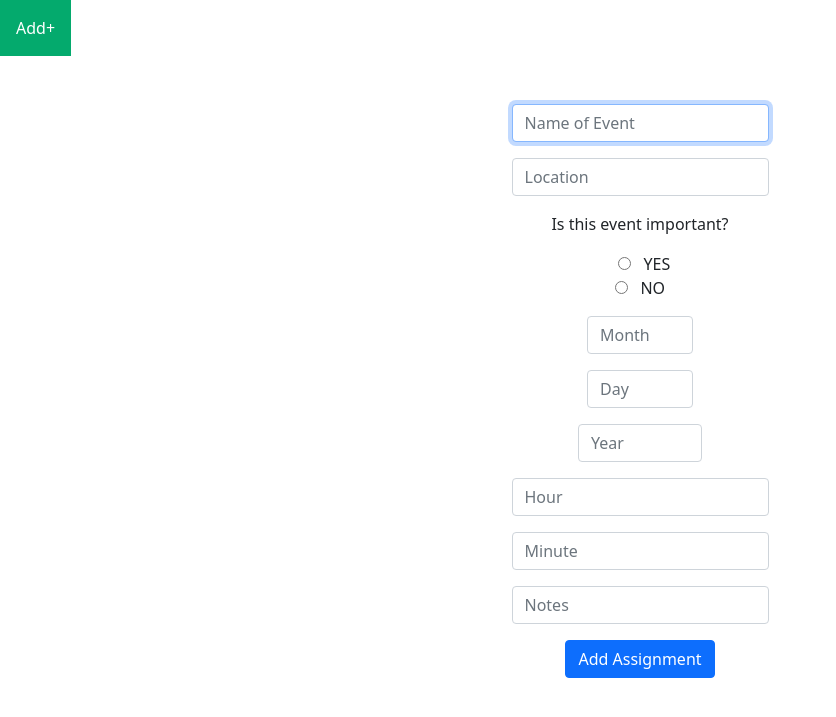
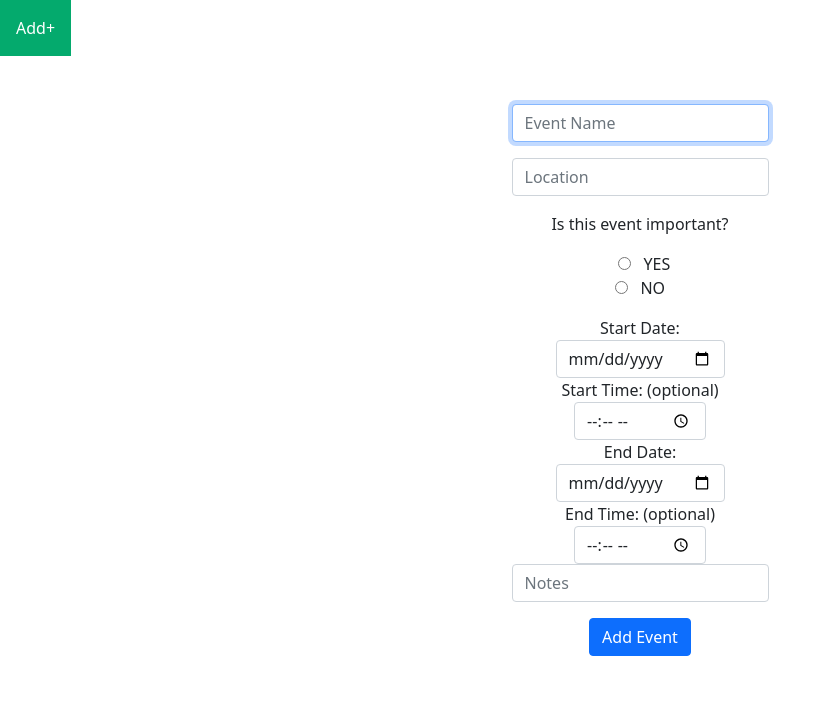
Before and after one commit to adhamhus/CS50FinalProject, a Flask app: page /eventsform in a window 1280 px wide. Shown: the part 66-783 px from the top of the page, without its empty margins (0-836 px from the left). Run offline with Flask 2, Linux system fonts and the light colour scheme; a user stored in the database is signed in; some libraries are stand-ins or nearby versions.

Commit message:
improved assignments and events form

```diff
--- a/bulldogbrain/app.py
+++ b/bulldogbrain/app.py
@@ -40,35 +40,51 @@ def assignmentsform():
 
         title = request.form.get("title")
         course = request.form.get("course")
-        month = request.form.get("month")
-        day = request.form.get("day")
-        year = request.form.get("year")
-        hour = request.form.get("hour")
-        minute = request.form.get("minute")
-        rank = request.form.get("rank")
+        deadline = request.form.get("deadline")
+        importance = request.form.get("importance")
         notes = request.form.get("notes")
 
-        db.execute("INSERT INTO assignments (title, course, month, day, year, hour, minute, importance, notes, user_id) VALUES(?, ?, ?, ?, ?, ?, ?, ?, ?, ?)",
+        db.execute("INSERT INTO assignments (title, course, deadline, importance, notes, user_id) VALUES(?, ?, ?, ?, ?, ?)",
                         title,
                         course,
-                        month,
-                        day,
-                        year,
-                        hour,
-                        minute,
-                        rank,
+                        deadline,
+                        importance,
                         notes,
                         session["user_id"])
 
-        return render_template("list.html")
+        return redirect("/list")
 
     else:
         return render_template("assignmentsform.html")
 
-@app.route("/eventsform")
+@app.route("/eventsform", methods=["GET", "POST"])
 @login_required
 def eventsform():
-    return render_template("eventsform.html")
+    if request.method == "POST":
+
+        title = request.form.get("title")
+        location = request.form.get("location")
+        start_date = request.form.get("start_date")
+        start_time = request.form.get("start_time")
+        end_date = request.form.get("end_date")
+        end_time = request.form.get("end_time")
+        importance = request.form.get("importance")
+        notes = request.form.get("notes")
+
+        db.execute("INSERT INTO events (title, location, start_date, start_time, end_date, end_time, importance, notes, user_id) VALUES(?, ?, ?, ?, ?, ?, ?, ?, ?)",
+                        title,
+                        location,
+                        start_date,
+                        start_time,
+                        end_date,
+                        end_time,
+                        importance,
+                        notes,
+                        session["user_id"])
+
+        return redirect("/list")
+    else:
+        return render_template("eventsform.html")
 
 @app.route("/urgent")
 @login_required
@@ -177,7 +193,7 @@ def list():
     """List view of assignments and events"""
     # Populates the list html table
     assignments = db.execute(
-        "SELECT title, course, importance, month, day, year, hour, minute, notes FROM assignments WHERE user_id = ? ORDER BY year DESC, month DESC, day DESC, hour DESC, minute DESC", session["user_id"])
+        "SELECT title, course, date(deadline) as date, CASE WHEN StrFTime('%H', deadline) % 12 = 0 THEN 12 ELSE StrFTime('%H', deadline) % 12 END || ':' || StrFTime('%M', deadline) || ' ' || CASE WHEN StrFTime('%H', deadline) > 12 THEN 'PM' ELSE 'AM' END `time`, importance, notes FROM assignments WHERE user_id = ? ORDER BY deadline ASC", session["user_id"])
     events = db.execute(
-        "SELECT title, month, day, year, hour, minute, importance, notes FROM assignments WHERE user_id = ? ORDER BY year DESC, month DESC, day DESC, hour DESC, minute DESC", session["user_id"])
+        "SELECT title, location, start_date, CASE WHEN StrFTime('%H', start_time) % 12 = 0 THEN 12 ELSE StrFTime('%H', start_time) % 12 END || ':' || StrFTime('%M', start_time) || ' ' || CASE WHEN StrFTime('%H', start_time) > 12 THEN 'PM' ELSE 'AM' END `start_time`, end_date, CASE WHEN StrFTime('%H', end_time) % 12 = 0 THEN 12 ELSE StrFTime('%H', end_time) % 12 END || ':' || StrFTime('%M', end_time) || ' ' || CASE WHEN StrFTime('%H', end_time) > 12 THEN 'PM' ELSE 'AM' END `end_time`, importance, notes FROM events WHERE user_id = ? ORDER BY start_date ASC, start_time ASC", session["user_id"])
     return render_template("list.html", assignments=assignments, events=events)
--- a/bulldogbrain/templates/eventsform.html
+++ b/bulldogbrain/templates/eventsform.html
@@ -7,7 +7,7 @@
 {% block main %}
 <form action="/eventsform" method="post">
     <div class="mb-3">
-        <input autocomplete="off" autofocus class="form-control mx-auto w-auto" id="title" name="title" placeholder="Name of Event" type="text" required>
+        <input autocomplete="off" autofocus class="form-control mx-auto w-auto" id="title" name="title" placeholder="Event Name" type="text" required>
     </div>
     <div class="mb-3">
         <input autocomplete="off" class="form-control mx-auto w-auto" id="location" name="location" placeholder="Location" type="text" required>
@@ -19,24 +19,21 @@
         <input type="radio" id="importance" name="importance" value="NO">
         <label for="no">NO</label><br>
     </div>
-    <div class="mb-3">
-        <input autocomplete="off" class="form-control mx-auto w-auto" id="day" name="day" placeholder="Month" type="number" required min="1" max="12">
+    <div>
+        <label>Start Date:</label>
+        <input autocomplete="off" class="form-control mx-auto w-auto" id="start_date" name="start_date" type="date" required>
+        <label>Start Time: (optional)</label>
+        <input autocomplete="off" class="form-control mx-auto w-auto" id="start_time" name="start_time" type="time">
     </div>
-    <div class="mb-3">
-        <input autocomplete="off" class="form-control mx-auto w-auto" id="year" name="year" placeholder="Day" type="number" required min="1" max="12">
-    </div>
-    <div class="mb-3">
-        <input autocomplete="off" class="form-control mx-auto w-auto" id="hour" name="hour" placeholder="Year" type="number" required min="1" max="2022">
-    </div>
-    <div class="mb-3">
-        <input autocomplete="off" class="form-control mx-auto w-auto" id="minute" name="minute" placeholder="Hour" type="number" required max="24">
-    </div>
-    <div class="mb-3">
-        <input autocomplete="off" class="form-control mx-auto w-auto" id="minute" name="minute" placeholder="Minute" type="number" required max="59">
+    <div>
+        <label>End Date:</label>
+        <input autocomplete="off" class="form-control mx-auto w-auto" id="end_date" name="end_date" type="date" required>
+        <label>End Time: (optional)</label>
+        <input autocomplete="off" class="form-control mx-auto w-auto" id="end_time" name="end_time" type="time">
     </div>
     <div class="mb-3">
         <input class="form-control mx-auto w-auto" id="notes" name="notes" placeholder="Notes" type="Text">
     </div>
-    <button class="btn btn-primary" type="submit">Add Assignment</button>
+    <button class="btn btn-primary" type="submit">Add Event</button>
 </form>
 {% endblock %}
```
Also changed, not shown: bulldogbrain/templates/assignmentsform.html (+4 -15 lines), bulldogbrain/templates/list.html (+8 -8 lines), bulldogbrain/bulldogbrain.db, 3 other files.
